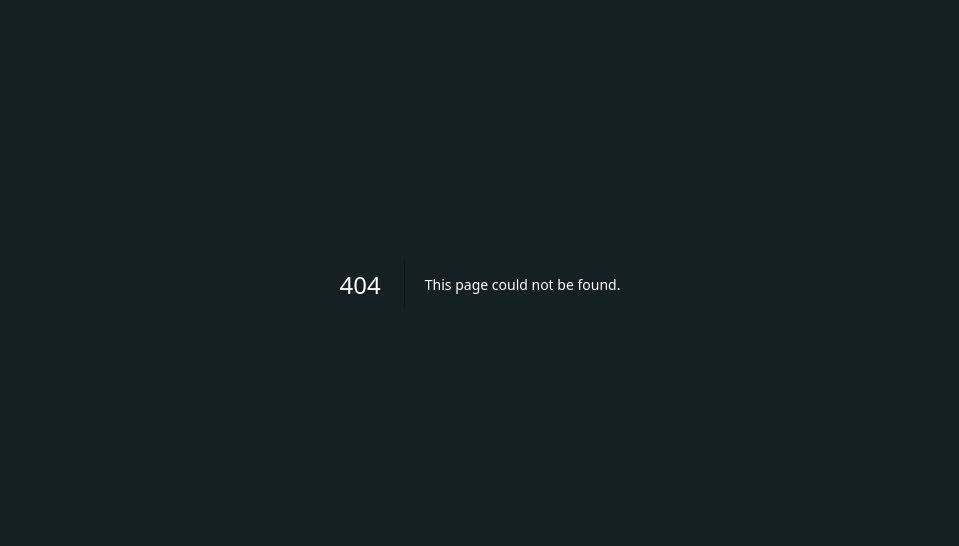
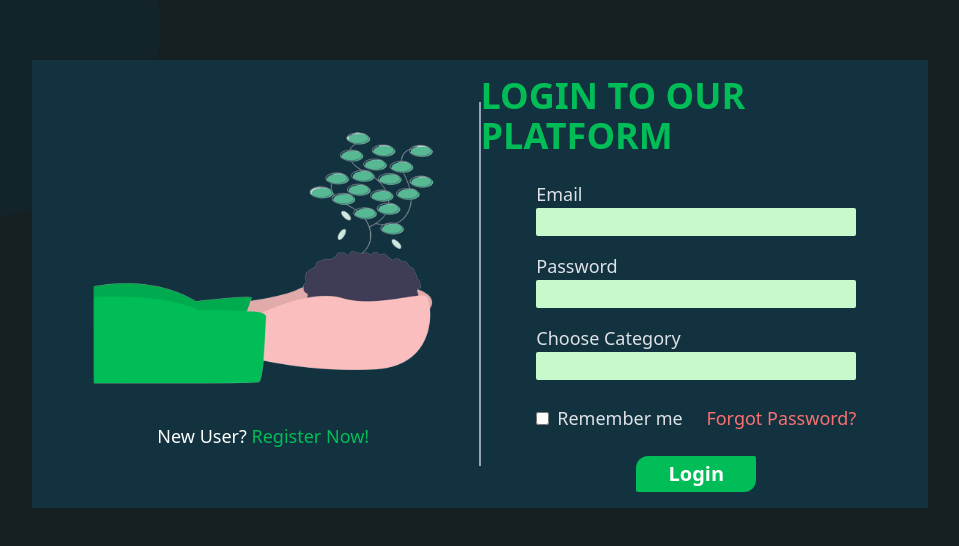
Before and after one commit to SrijanShovit/carbonops-v2, a Next.js app: page /login in a window 1280 px wide. Before the commit this address had no page. Shown: the part 116-662 px from the top of the page, without its empty margins (160-1119 px from the left). Built offline with nearby package versions, Linux system fonts and the light colour scheme.

Commit message:
feat: Create Login page carbonops website

```diff
--- /dev/null
+++ b/app/login/page.js
@@ -0,0 +1,111 @@
+import Image from "next/image";
+import EnvironmentImage from "../../public/images/login/Environment.png";
+import Link from "next/link";
+
+const LoginPage = () => {
+  return (
+    <>
+      <div className="text-lg w-full h-screen flex flex-col justify-center items-center my-16 md:my-0">
+        <div className="w-[90%] md:w-[70%] mx-auto bg-[#12323f]">
+          <div className="flex flex-col md:flex-row justify-between items-center p-4">
+            <div className="w-full flex flex-col justify-between items-center gap-2 border-b-2 border-slate-400 md:border-b-0 md:border-r-2 pb-4">
+              <div>
+                <Image
+                  src={EnvironmentImage}
+                  height={500}
+                  width={500}
+                  alt="Welcome to Carbonops"
+                />
+              </div>
+              <div>
+                <Link href="/signup">
+                  <button>
+                    New User?{" "}
+                    <span className="text-[#00bd57] duration-300 ease-in-out hover:underline cursor-pointer">
+                      Register Now!
+                    </span>
+                  </button>
+                </Link>
+              </div>
+            </div>
+            <div className="mt-8 md:mt-0 w-full flex flex-col justify-between items-center gap-2">
+              <div>
+                <h1 className="text-3xl md:text-4xl font-bold text-[#00bd57]">
+                  LOGIN TO OUR PLATFORM
+                </h1>
+              </div>
+              {/* <div>
+                <h2>
+                  Join us in our{" "}
+                  <span className="text-[#00bd57]">Green Journey!</span>
+                </h2>
+              </div> */}
+              {/* Input fields Container*/}
+              <div className="flex flex-col justify-between items-center md:items-start gap-6 text-[#dee2e6] mt-4">
+                <div>
+                  <div className="flex flex-col-reverse items-start pb-4">
+                    <div>
+                      <input
+                        name="email"
+                        type="text"
+                        placeholder=""
+                        className="px-2 w-[20rem] bg-[#c7f9cc] focus:outline-none text-[#152023] rounded-sm"
+                      />
+                    </div>
+                    <label className="text-lg">Email</label>
+                  </div>
+                  <div className="flex flex-col-reverse items-start pb-4">
+                    <div>
+                      <input
+                        name="password"
+                        type="password"
+                        placeholder=""
+                        className="px-2 w-[20rem] bg-[#c7f9cc] focus:outline-none text-[#152023] rounded-sm"
+                      />
+                    </div>
+                    <label className="text-lg">Password</label>
+                  </div>
+                  <div className="flex flex-col-reverse items-start">
+                    <div>
+                      <input
+                        name="category"
+                        type="text"
+                        placeholder=""
+                        className="px-2 w-[20rem] bg-[#c7f9cc] focus:outline-none text-[#152023] rounded-sm"
+                      />
+                    </div>
+                    <label className="text-lg">Choose Category</label>
+                  </div>
+                </div>
+                <div className="w-[20rem] flex justify-between items-center text-md">
+                  <div className="flex flex-row justify-between items-center gap-2">
+                    <div>
+                      <input type="checkbox" className="accent-[#00bd57]" />
+                    </div>
+                    <label>Remember me</label>
+                  </div>
+                  <div>
+                    <button className="text-red-400 hover:underline duration-300 ease-out">
+                      Forgot Password?
+                    </button>
+                  </div>
+                </div>
+                <div className="mx-auto">
+                  <button
+                    href="/signup"
+                    className="text-white font-semibold text-xl bg-[#00BD57] py-1 px-8 rounded-tl-xl rounded-br-xl rounded-tr-sm rounded-bl-sm hover:shadow-md hover:shadow-green-300 duration-200 ease-out"
+                  >
+                    Login
+                  </button>
+                </div>
+              </div>
+            </div>
+          </div>
+        </div>
+      </div>
+      <div className="w-52 h-52 md:w-96 md:h-96 bg-[#12323f] fixed -top-12 -left-16 -z-10 rounded-full opacity-25"></div>
+    </>
+  );
+};
+
+export default LoginPage;
--- a/app/signup/individual/page.js
+++ b/app/signup/individual/page.js
@@ -4,6 +4,7 @@ import emailIcon from "../../../public/icons/email.png";
 import lockIcon from "../../../public/icons/lock.png";
 import phoneIcon from "../../../public/icons/phone.png";
 import cakeIcon from "../../../public/icons/cake.png";
+import Link from "next/link";
 const IndividualSignup = () => {
   return (
     <>
@@ -21,9 +22,12 @@ const IndividualSignup = () => {
               </div>
               <button>
                 Already registered?{" "}
-                <span className="text-[#00bd57] duration-300 ease-in-out hover:underline cursor-pointer">
+                <Link
+                  href="/login"
+                  className="text-[#00bd57] duration-300 ease-in-out hover:underline cursor-pointer"
+                >
                   Login Now!
-                </span>
+                </Link>
               </button>
             </div>
             <div className="mt-8 md:mt-0 w-full flex flex-col justify-between items-center gap-2">
--- a/app/signup/organization/page.js
+++ b/app/signup/organization/page.js
@@ -4,6 +4,7 @@ import emailIcon from "../../../public/icons/email.png";
 import lockIcon from "../../../public/icons/lock.png";
 import phoneIcon from "../../../public/icons/phone.png";
 import contactIcon from "../../../public/icons/contact.png";
+import Link from "next/link";
 const OrganizationSignup = () => {
   return (
     <>
@@ -21,9 +22,12 @@ const OrganizationSignup = () => {
               </div>
               <button>
                 Already registered?{" "}
-                <span className="text-[#00bd57] duration-300 ease-in-out hover:underline cursor-pointer">
+                <Link
+                  href="/login"
+                  className="text-[#00bd57] duration-300 ease-in-out hover:underline cursor-pointer"
+                >
                   Login Now!
-                </span>
+                </Link>
               </button>
             </div>
             <div className="mt-8 md:mt-0 w-full flex flex-col justify-between items-center gap-2">
--- a/components/Navbar.js
+++ b/components/Navbar.js
@@ -45,9 +45,12 @@ const Navbar = () => {
             </a>
             {/* Desktop Navmenu */}
             <nav className="hidden md:flex justify-center items-center gap-8">
-              <button className="text-lg hover:text-[#00BD57] ease-out duration-200">
+              <Link
+                href="/login"
+                className="text-lg hover:text-[#00BD57] ease-out duration-200"
+              >
                 Login
-              </button>
+              </Link>
               <Link
                 href="/signup"
                 className="text-lg bg-[#00BD57] py-1 px-8 rounded-tl-xl rounded-br-xl rounded-tr-sm rounded-bl-sm hover:shadow-md hover:shadow-green-300 duration-200 ease-out"
```
Also changed, not shown: public/images/login/Environment.png (added).
